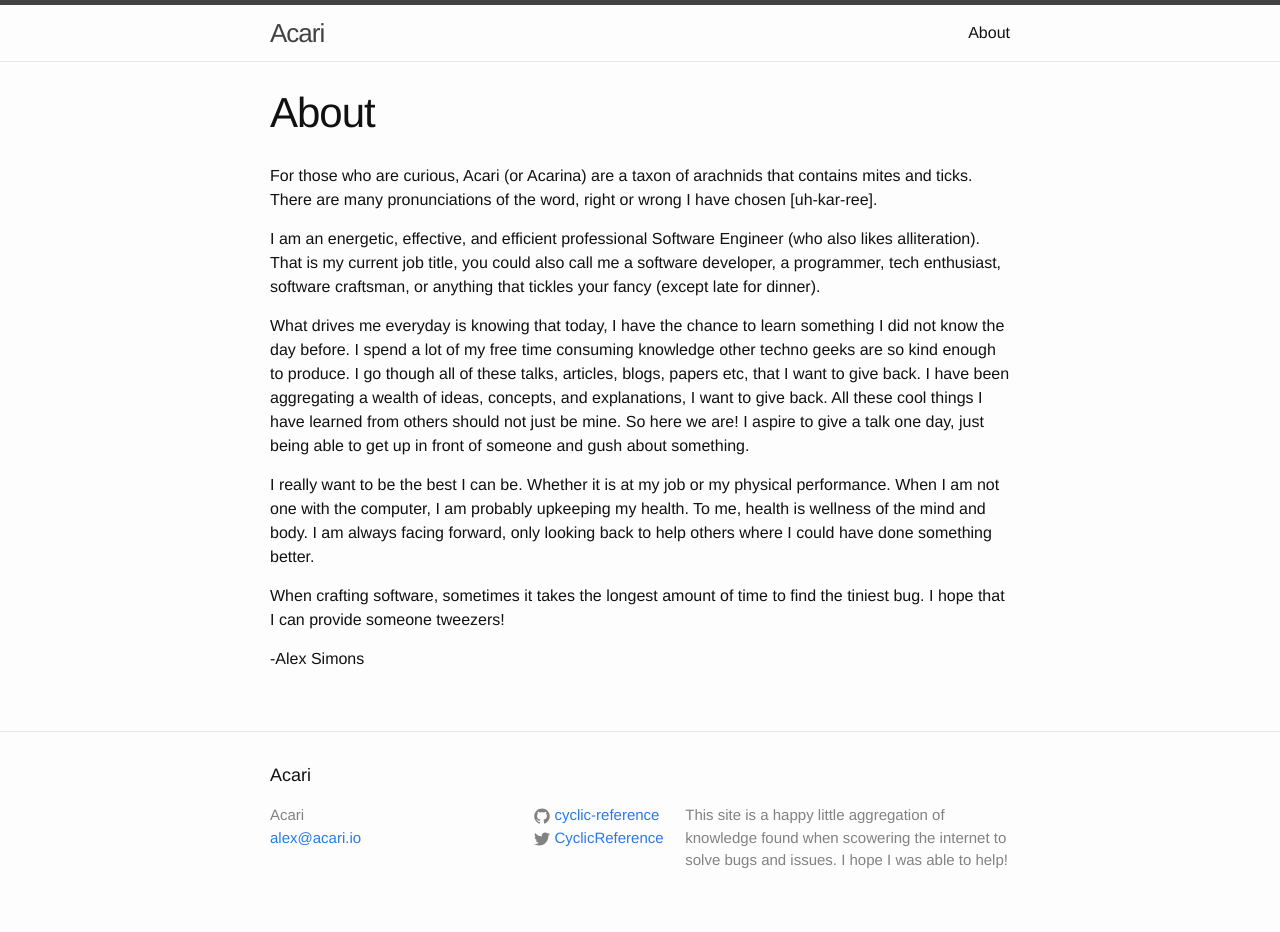
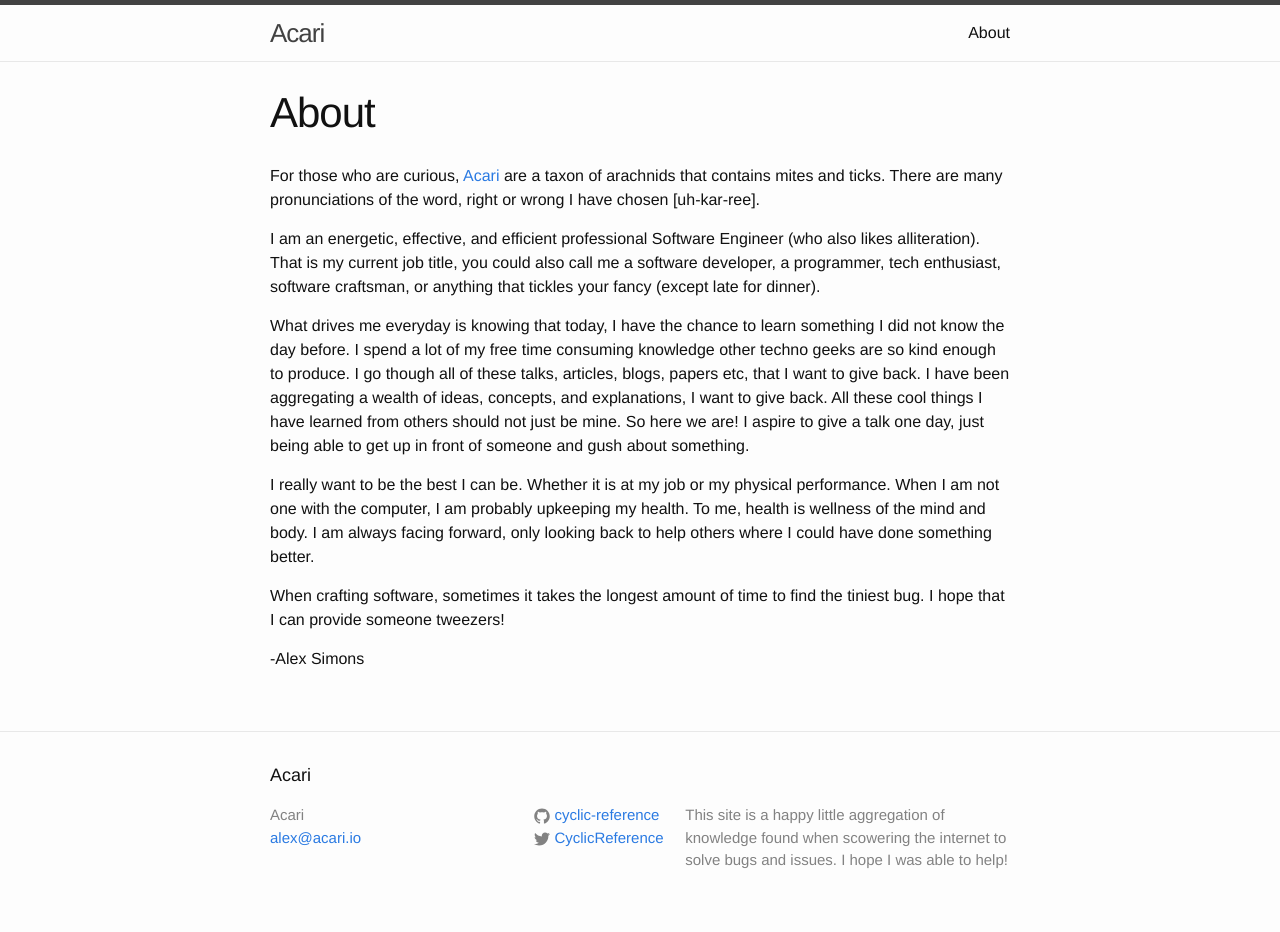
Before and after one commit to Unthrottled/blog, a Jekyll site: the page built from about.md, in a window 1280 px wide. Built offline with Jekyll 4.4.1, drawn with Linux system fonts in a browser that asks for light colours.

Commit message:
Moar Update about!

```diff
--- a/about.md
+++ b/about.md
@@ -4,7 +4,7 @@ title: About
 permalink: /about/
 ---
 
-For those who are curious, Acari (or Acarina) are a taxon of arachnids that contains mites and ticks.
+For those who are curious, [Acari](https://en.wikipedia.org/wiki/Acari) are a taxon of arachnids that contains mites and ticks.
 There are many pronunciations of the word, right or wrong I have chosen [uh-kar-ree].
 
 I am an energetic, effective, and efficient professional Software Engineer (who also likes alliteration).
```
